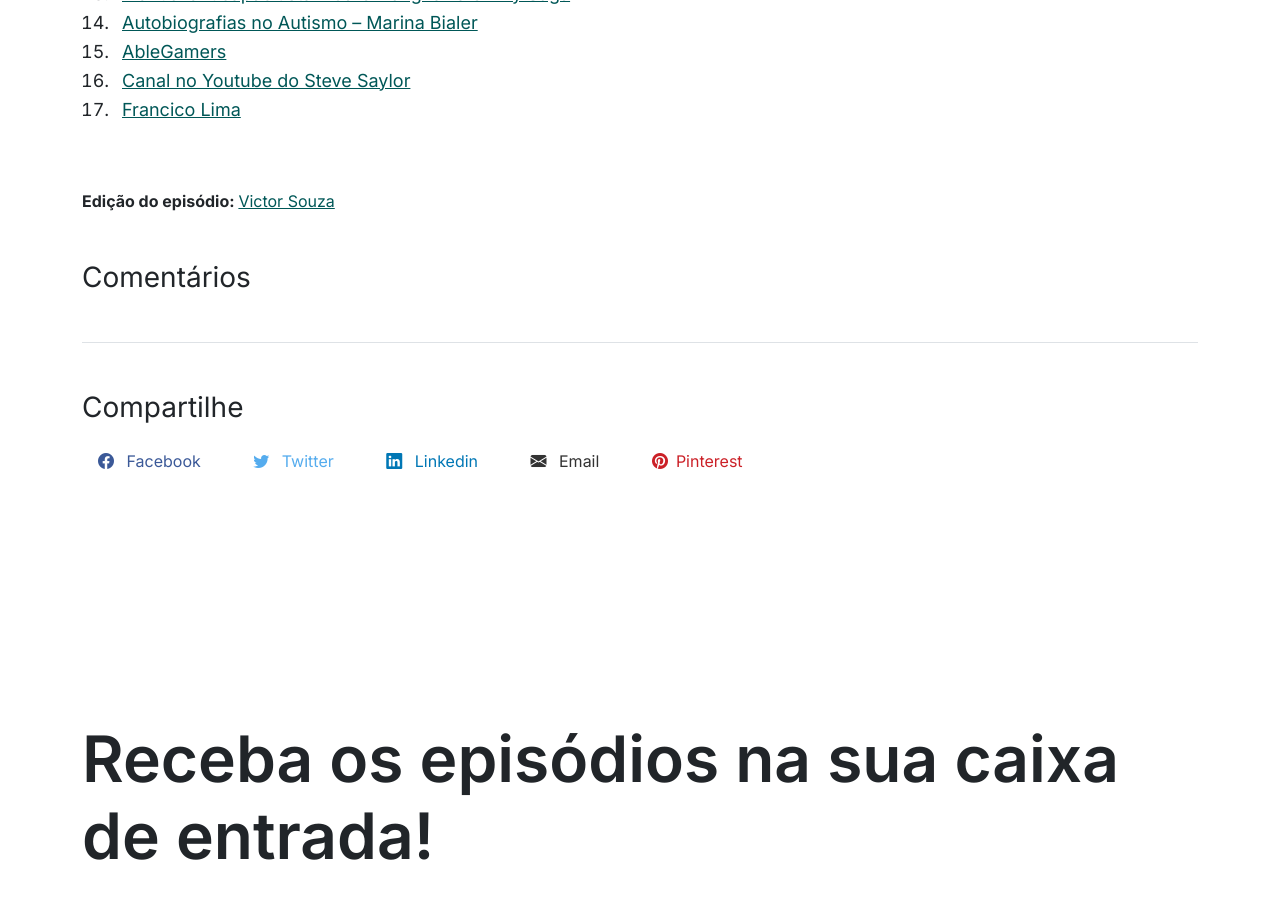
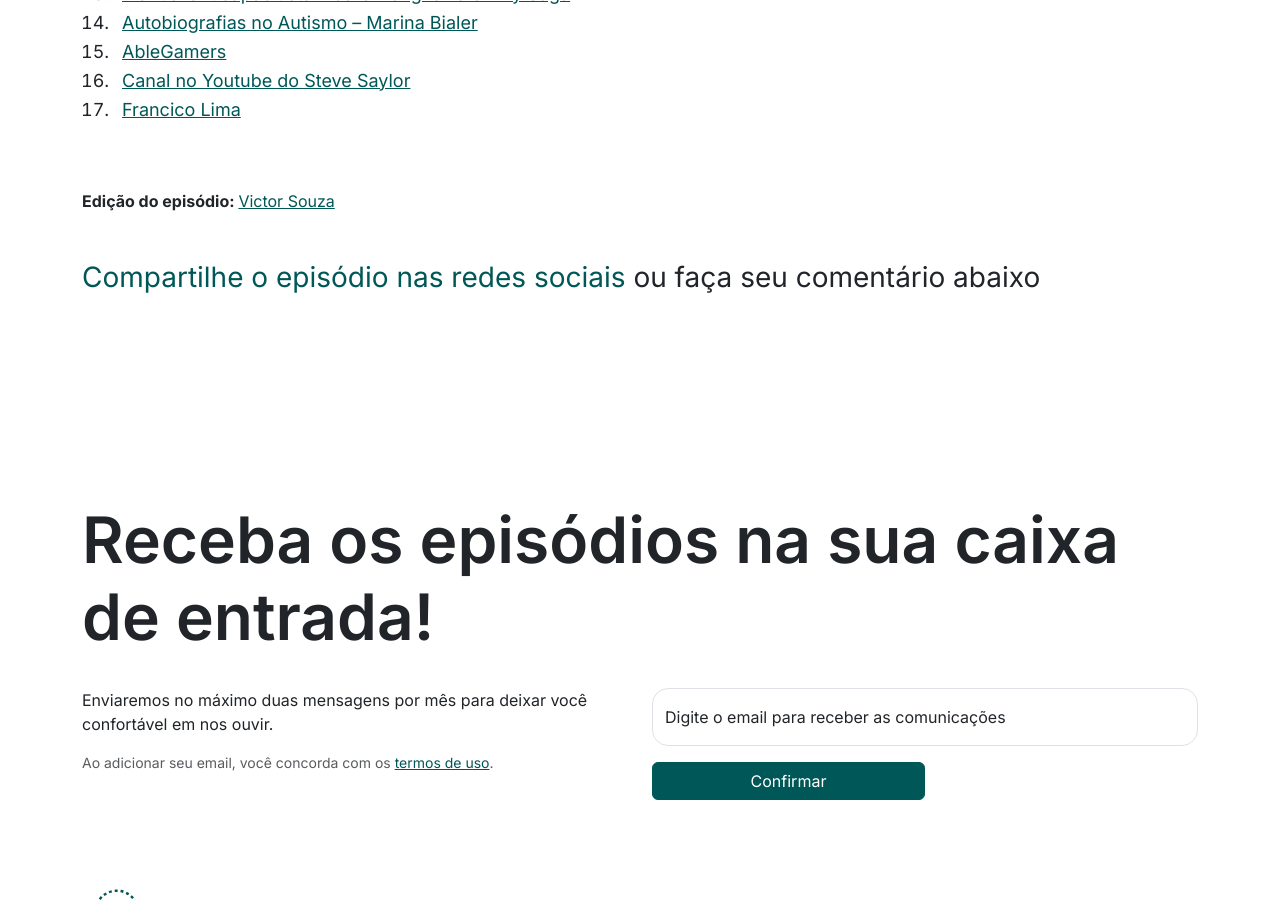
Before and after one commit to focoacessivel/focoacessivel.github.io, a Jekyll site: the page built from _posts/2023-05-10-ep-1-design-acessibilidade-e-conscientizacao-da-inclusao-fernando-fernandes.html, in a window 1280 px wide and 900 px high, scrolled down 3823 px. Built offline with Jekyll 4.4.1, drawn with Linux system fonts in a browser that asks for light colours; nearby versions of some CDN libraries; comment, search, counter and statistics services are not loaded.

Commit message:
share button

```diff
--- a/_layouts/post.html
+++ b/_layouts/post.html
@@ -2,10 +2,10 @@
 layout: default
 ---
 
-  <article class="page">
-    {% include breadcrumbs.html %}
+<article class="page">
+  {% include breadcrumbs.html %}
 
-    {% include banner.html %}
+  {% include banner.html %}
 
   <div class="article-content" id="content-detail">
     <ul class="nav article-tabs nav-fill" id="post-content" role="tablist">
@@ -23,7 +23,15 @@
 
 
       {% if page.comments %}
-      <h3 class="mt-5">Comentários</h3>
+      <h3 class="mt-5">
+        <span class="a2a_kit a2a_default_style d-inline-block" data-a2a-url="{{site.url}}{{page.url}}"
+          data-a2a-title="{{site.title}}: {{page.title}}">
+          <a class="text-decoration-none a2a_dd a2a_counter" title="Clique para compartilhar nas redes sociais" href="https://www.addtoany.com/share">
+           Compartilhe o episódio nas redes sociais
+          </a>
+        </span>
+        ou faça seu comentário abaixo
+      </h3>
       <div id="disqus_thread"></div>
       <script>
         var disqus_config = function () {
@@ -41,39 +49,7 @@
           do Disqus.</a></noscript>
 
       <script id="dsq-count-scr" src="//foco-acessivel.disqus.com/count.js" async></script>
-
-
-
-
       {% endif %}
-
-      {% if include.pageurl != nil and include.pageurl != '' %}
-      {% assign pageurl = include.pageurl %}
-      {% else %}
-      {% assign pageurl = page.url %}
-      {% endif %}
-      <section class="border-top mt-5 pt-5 share">
-        <h3 class="mb-3">Compartilhe</h3>
-        <a title="Este link vai abrir uma nova aba para você compartilhar no Facebook" target="_blank"
-          class="rounded py-2 px-3      share-icon-facebook"
-          href="http://www.facebook.com/share.php?u={{ site.url }}{{ pageurl }}"><i class="bi bi-facebook"></i>
-          <span>Facebook</span></a>
-        <a title="Este link vai abrir uma nova aba para você compartilhar no Twitter" target="_blank"
-          class="rounded py-2 px-3 mx-3 share-icon-twitter"
-          href='http://twitter.com/home?status={{ site.url }}{{ pageurl }}'><i class="bi bi-twitter"></i>
-          <span>Twitter</span></a>
-        <a title="Este link vai abrir uma nova aba para você compartilhar no Linkedin" target="_blank"
-          class="rounded py-2 px-3      share-icon-linkedin"
-          href="https://www.linkedin.com/shareArticle?mini=true&url={{ site.url }}{{ pageurl }}&title=&summary=&source="><i
-            class="bi bi-linkedin"></i> <span>Linkedin</span></i></a>
-        <a title="Este link vai abrir uma nova aba para você enviar esse link por Email" target="_blank"
-          class="rounded py-2 px-3 mx-3 share-icon-mail" href="mailto:?&body={{ site.url }}{{ pageurl }}"><i
-            class="bi bi-envelope-fill"></i> <span>Email</span></a>
-        <a title="Este link vai abrir uma nova aba para você compartilhar no  Pinterest" target="_blank"
-          class="rounded py-2 px-3      share-icon-pinterest"
-          href="https://pinterest.com/pin/create/button/?url=&media={{ site.url }}{{ page.image }}&description="><i
-            class="bi bi-pinterest"></i><span>Pinterest</span></a>
-      </section>
 
 
 
```
